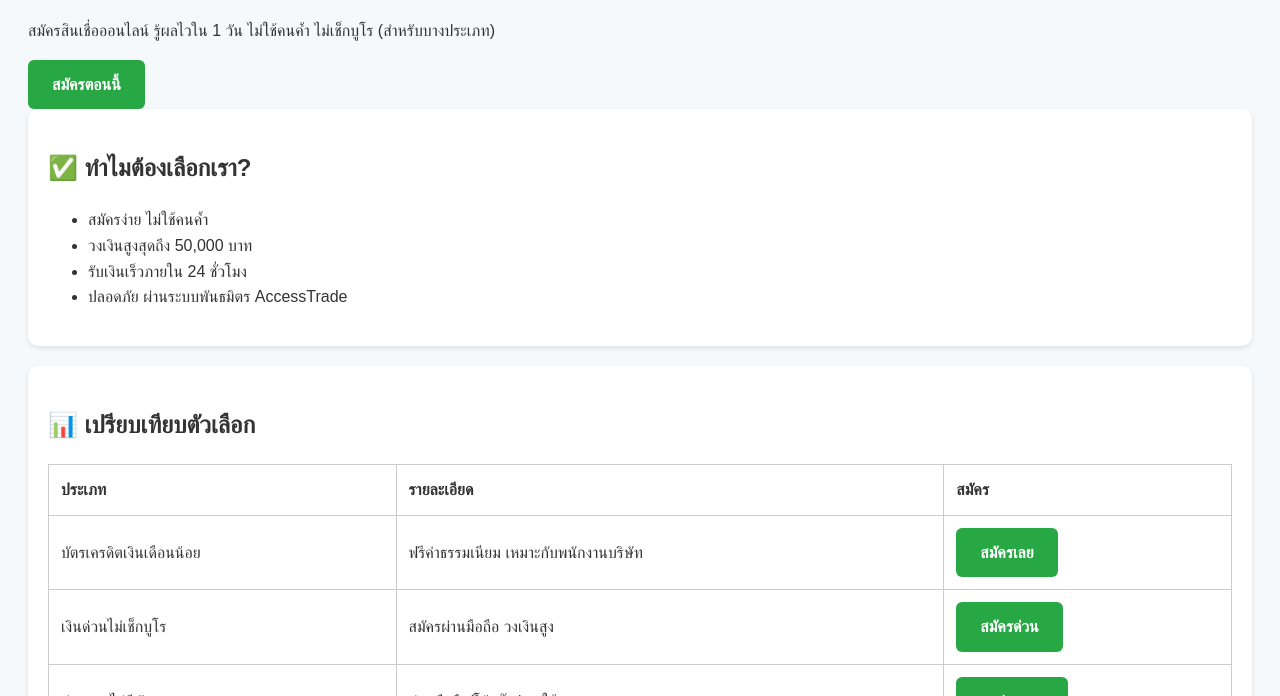
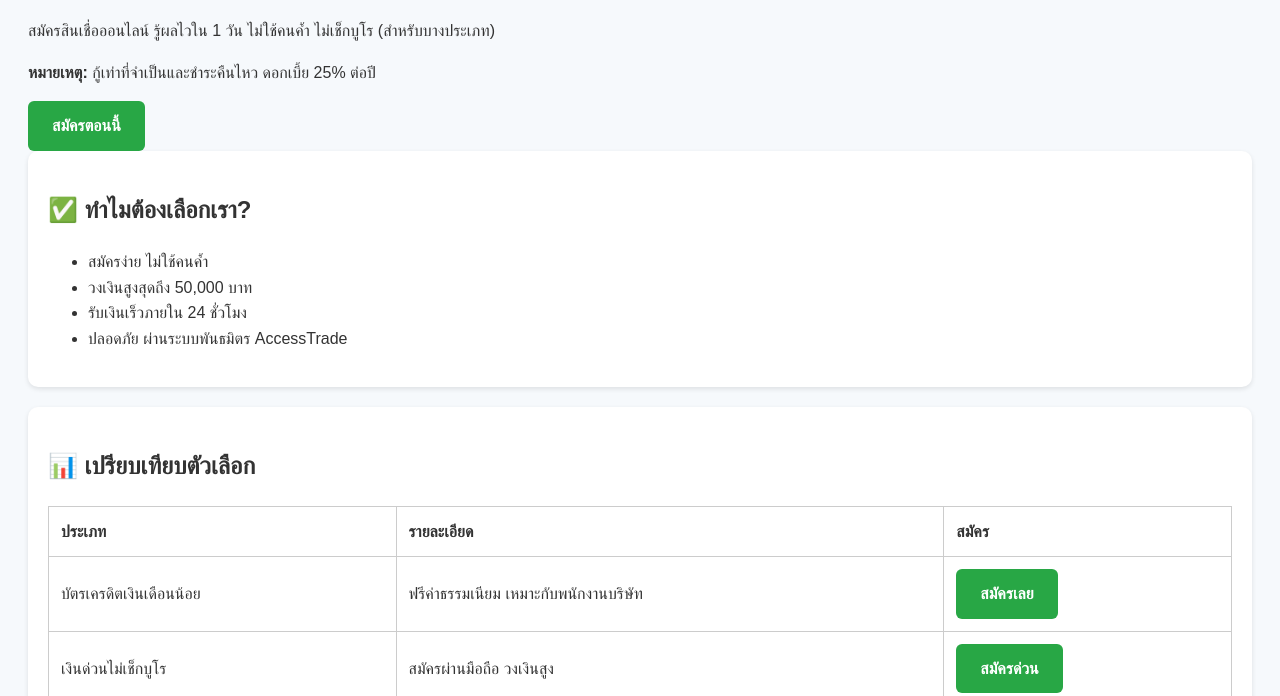
Before and after one commit to youfreecash/youfreecash.github.io, a plain HTML site: page index.html in a window 1280 px wide. Shown: the part 104-800 px from the top of the page. Drawn offline with Linux system fonts and the light colour scheme.

Commit message:
Update index.html

```diff
--- a/index.html
+++ b/index.html
@@ -19,6 +19,7 @@
 <body>
     <h1>💸 เงินไม่พอใช้ ทำยังไงดี?</h1>
     <p>สมัครสินเชื่อออนไลน์ รู้ผลไวใน 1 วัน ไม่ใช้คนค้ำ ไม่เช็กบูโร (สำหรับบางประเภท)</p>
+    <p><strong>หมายเหตุ:</strong> กู้เท่าที่จำเป็นและชำระคืนไหว ดอกเบี้ย 25% ต่อปี</p>
     <a href="https://atth.me/go/mogsMYXL" class="cta-button">สมัครตอนนี้</a>
 
     <div class="section">
```
